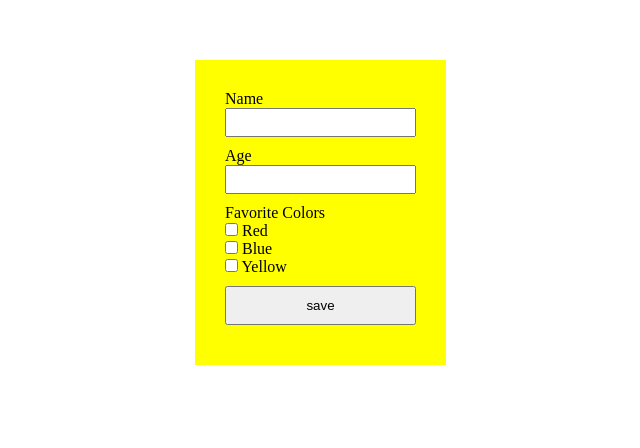
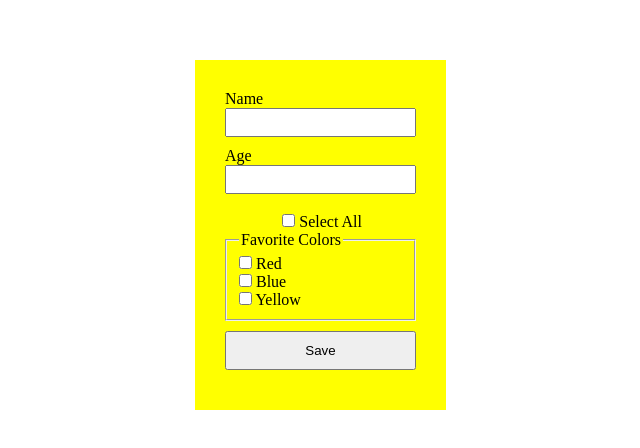
Before and after one commit to Owhyze1/PhoneBook, a website: page src/index.html in a window 1280 px wide. Shown: the part 180-628 px from the top of the page, without its empty margins (317-957 px from the left). Drawn offline with Linux system fonts and the light colour scheme.

Commit message:
Added fiedset, legend elements and value to checkboxes

```diff
--- a/src/index.html
+++ b/src/index.html
@@ -14,18 +14,24 @@
     <br>
 
 
-    <label for="colors">Favorite Colors</label>
+
+    <input type="checkbox" id="select-all" name="colors" value="select=all">
+    <label for="select-all">Select All</label>
     <br>
-    <input type="checkbox" id="red" name="colors">
-    <label for="red">Red</label>
-    <br>
-    <input type="checkbox" id="blue" name="colors">
-    <label for="blue">Blue</label>
-    <br>
-    <input type="checkbox" id="yellow" name="colors">
-    <label for="yellow">Yellow</label>
-    <br>
-    <input type="button" value="save" id="save">
+    <fieldset>
+      <legend>Favorite Colors</legend>
+      <input type="checkbox" id="red" name="colors" value="red">
+      <label for="red">Red</label>
+      <br>
+      <input type="checkbox" id="blue" name="colors" value="blue">
+      <label for="blue">Blue</label>
+      <br>
+      <input type="checkbox" id="yellow" name="colors" value="yellow">
+      <label for="yellow">Yellow</label>
+    </fieldset>
+    <input type="button" value="Save" id="save">
+
+
   </div>
 </body>
 </html>
```
